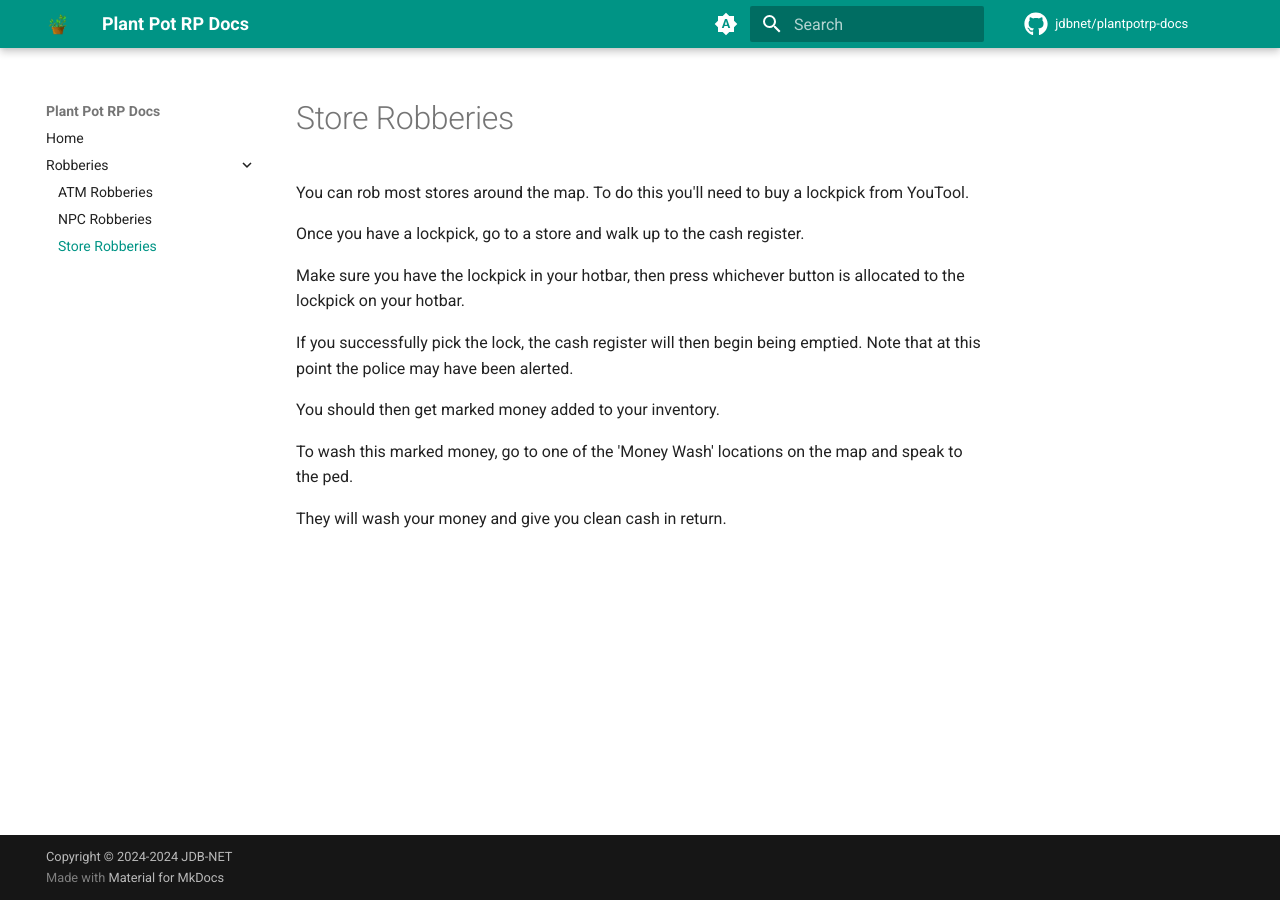
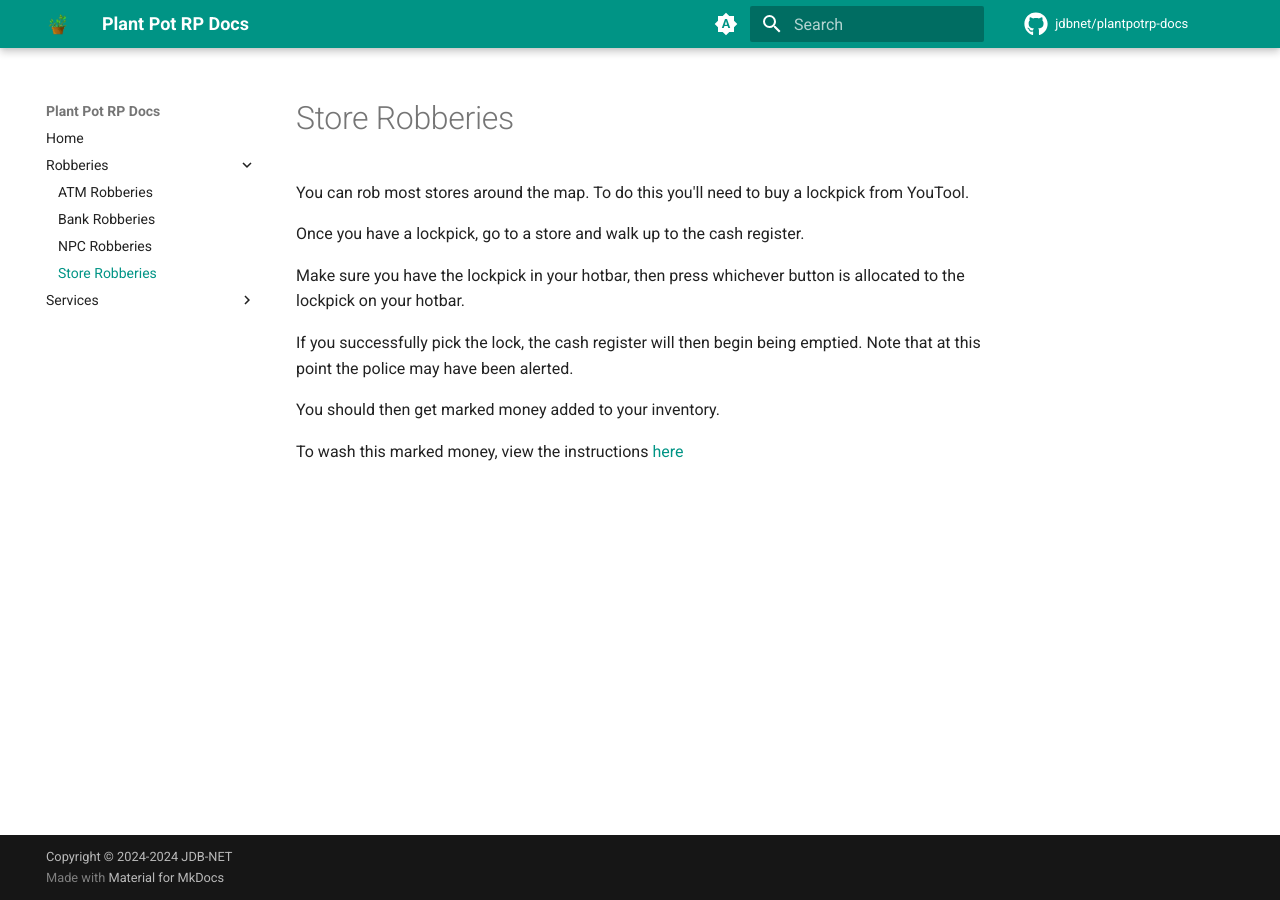
Before and after one commit to jdbnet/plantpotrp-docs, an MkDocs documentation site: the page built from docs/Robberies/Store Robberies.md, in a window 1280 px wide. Built offline with MkDocs 1.6.1 and Material for MkDocs 9.7.7, drawn with Linux system fonts in a browser that asks for light colours; plug-ins that fetch from the network failed and are left out; comment, search, counter and statistics services are not loaded.

Commit message:
Added Bank Robbery and Money Wash

```diff
--- a/docs/Robberies/Store Robberies.md
+++ b/docs/Robberies/Store Robberies.md
@@ -8,6 +8,4 @@ If you successfully pick the lock, the cash register will then begin being empti
 
 You should then get marked money added to your inventory.
 
-To wash this marked money, go to one of the 'Money Wash' locations on the map and speak to the ped.
-
-They will wash your money and give you clean cash in return.
+To wash this marked money, view the instructions [here](https://plantpotrp.jdbnet.co.uk/Services/Money%20Wash/)
```
Also changed, not shown: docs/Robberies/ATM Robberies.md (+1 -3 lines), docs/Robberies/Bank Robberies.md (added, +13 -0 lines), docs/Services/Money Wash.md (added, +11 -0 lines), docs/Services/location1.png (added), docs/Services/location2.png (added), docs/Services/locations.png (added), docs/Services/markedmoney.png (added).
